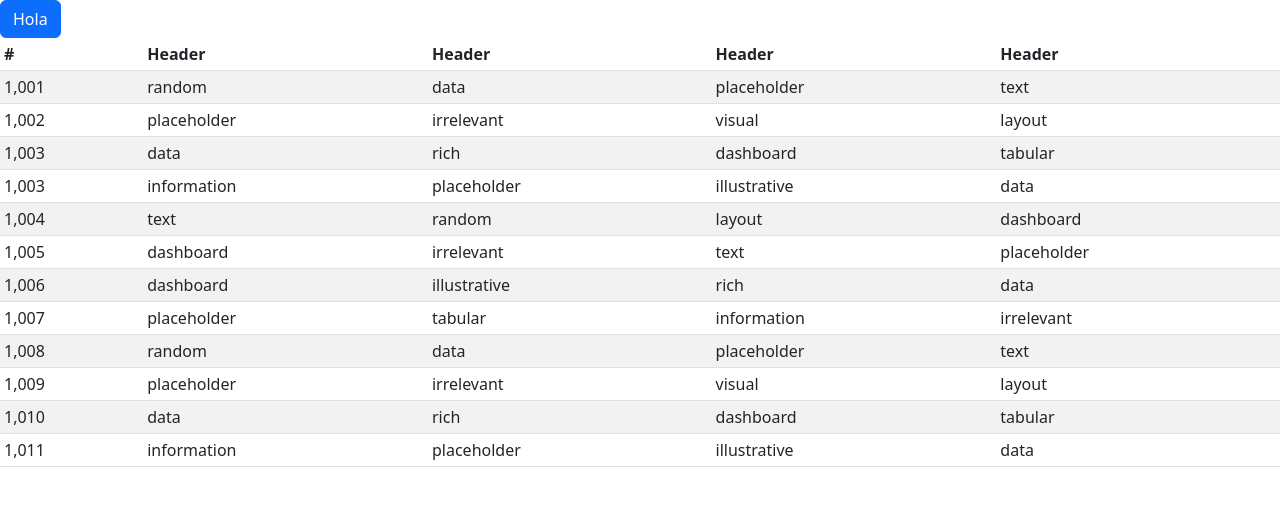
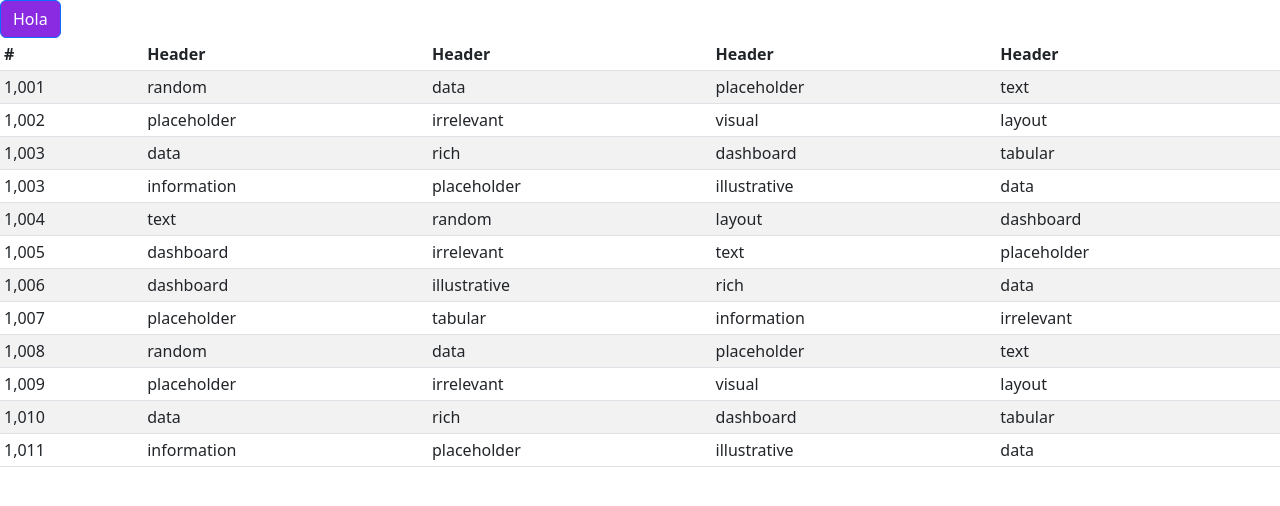
Before and after one commit to jholgin/pick-up-packages, a React (Create React App) app: page /order/list in a window 1280 px wide. Shown: the top 506 px of the page. Built offline with nearby package versions, Linux system fonts and the light colour scheme.

Commit message:
agregado css

```diff
--- /dev/null
+++ b/src/pages/Orders/ListOrders/ListOrder.css
@@ -0,0 +1,3 @@
+#boton{
+   background-color: blueviolet;
+}
--- a/src/pages/Orders/ListOrders/ListOrder.jsx
+++ b/src/pages/Orders/ListOrders/ListOrder.jsx
@@ -1,7 +1,8 @@
 import Button from 'react-bootstrap/Button';
+import "./ListOrder.css";
 const ListOrder = () => {
   return (<>
-      <Button>Hola</Button>
+      <Button id="boton">Hola</Button>
       <div class="table-responsive">
         <table class="table table-striped table-sm">
           <thead>
```
